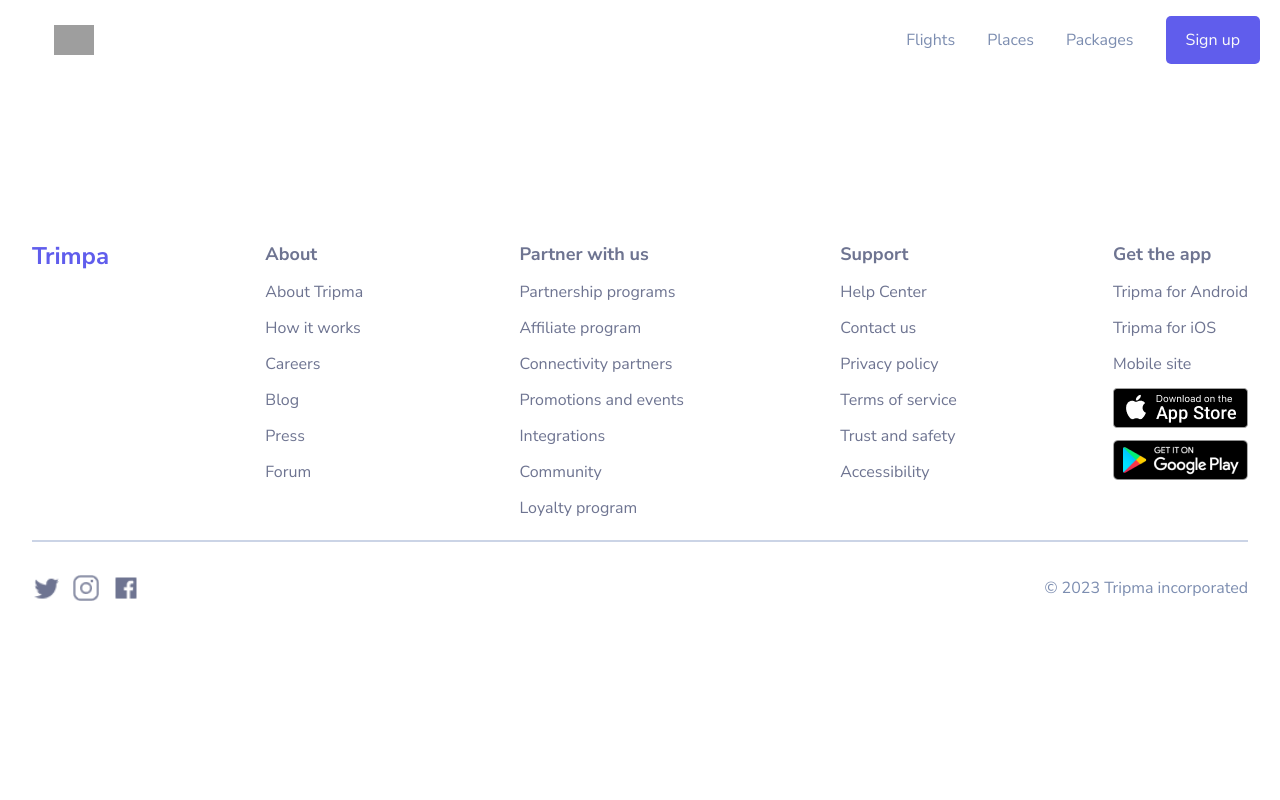
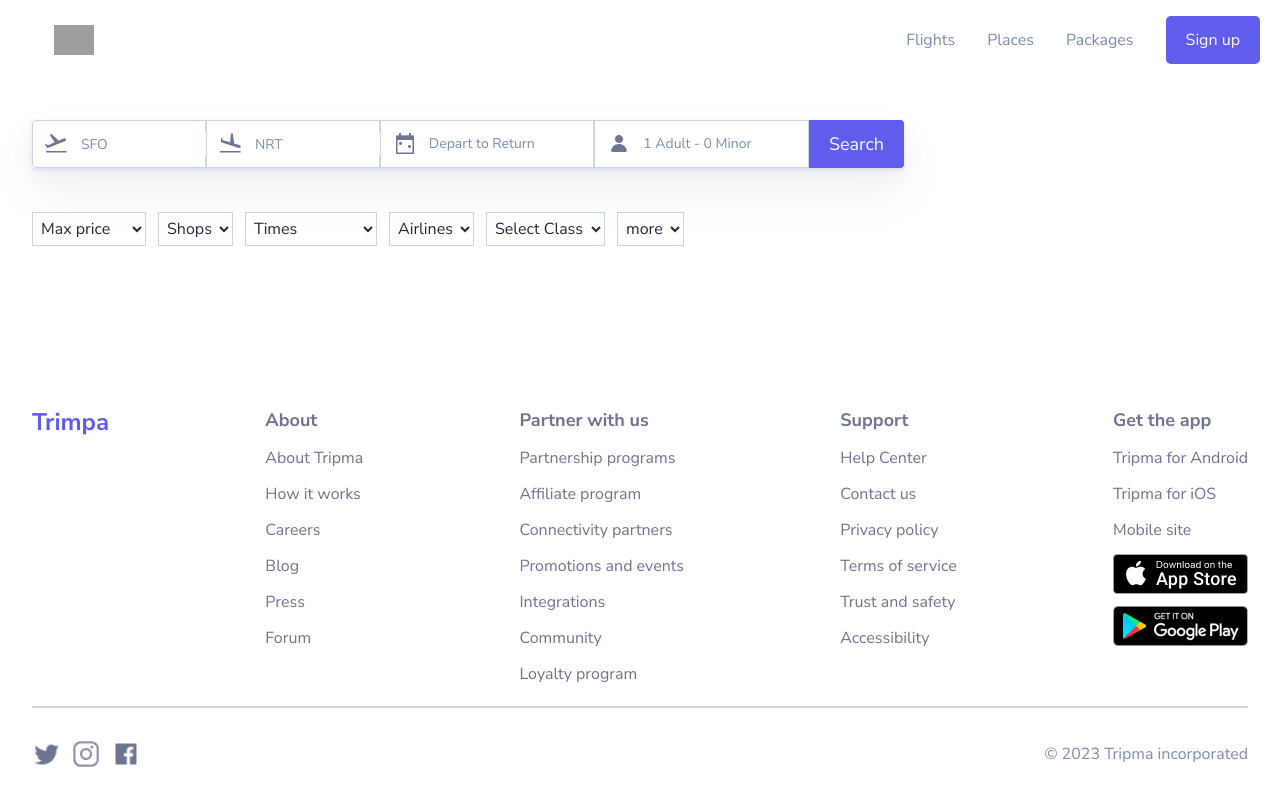
Before and after one commit to PrtHub/Tripma, a React (Vite) app: page /explore in a window 1280 px wide. Built offline with nearby package versions, Linux system fonts and the light colour scheme; grey boxes are pictures that could not be loaded.

Commit message:
SelectDetails created and finished

```diff
--- /dev/null
+++ b/src/components/SelectDetails.jsx
@@ -0,0 +1,226 @@
+import { departure, arrival, calendar, person } from "../assets/icons";
+
+import { DateRange } from "react-date-range";
+import "react-date-range/dist/styles.css";
+import "react-date-range/dist/theme/default.css";
+import { format } from "date-fns";
+import { useState } from "react";
+
+const SelectDetails = () => {
+  const [openDate, setOpenDate] = useState(false);
+  const [date, setDate] = useState([
+    {
+      startDate: new Date(),
+      endDate: new Date(),
+      key: "selection",
+    },
+  ]);
+
+  const [openOptions, setOpenOptions] = useState(false);
+  const [options, setOptions] = useState({
+    adult: 1,
+    minor: 0,
+  });
+
+  const handleOptions = (name, oparetion) => {
+    setOptions((prev) => {
+      return {
+        ...prev,
+        [name]: oparetion === "i" ? options[name] + 1 : options[name] - 1,
+      };
+    });
+  };
+
+  return (
+    <>
+      <div className="w-full">
+        <div className="lg:w-[872px] w-full flex flex-col gap-10">
+          <div className="flex w-full h-12 lg:flex-row items-center flex-col  shadowCard relative ">
+            <div className="flex w-full lg:w-[173.92px] h-full justify-start items-center border-[1px] border-[#CBD4E6] p-2 lg:rounded-l-[4px]">
+              <img src={departure} alt="departure" />
+              <input
+                type="text"
+                placeholder="SFO"
+                className="outline-none border-none ml-2 placeholder:text-[#7C8DB0] placeholder:text-sm placeholder:leading-6"
+              />
+            </div>
+
+            <div className="flex w-full lg:w-[173.92px] h-full justify-start items-center border-[1px] border-[#CBD4E6] p-2">
+              <img src={arrival} alt="departure" />
+              <input
+                type="text"
+                placeholder="NRT"
+                className="outline-none border-none ml-2 placeholder:text-[#7C8DB0] placeholder:text-sm placeholder:leading-6"
+              />
+            </div>
+
+            <div className="flex w-full  h-full justify-start items-center border-[1px] border-[#CBD4E6] p-2">
+              <img src={calendar} alt="calendar" />
+              <span
+                className="text-[#7C8DB0] text-sm leading-6 ml-2 cursor-pointer"
+                onClick={() => setOpenDate(!openDate)}
+              >
+                {openDate
+                  ? `${format(date[0].startDate, "dd/MM/yyyy")} to ${format(
+                      date[0].endDate,
+                      "dd/MM/yyyy"
+                    )}`
+                  : "Depart to Return"}
+              </span>
+              {openDate && (
+                <DateRange
+                  editableDateInputs={true}
+                  onChange={(item) => setDate([item.selection])}
+                  moveRangeOnFirstSelection={false}
+                  ranges={date}
+                  className="absolute top-64 lg:top-20 z-10 "
+                />
+              )}
+            </div>
+
+            <div className="flex w-full h-full justify-start items-center border-[1px] border-[#CBD4E6]  p-2">
+              <img src={person} alt="person" />
+              <span
+                className="text-[#7C8DB0] text-sm leading-6 ml-2 cursor-pointer"
+                onClick={() => setOpenOptions(!openOptions)}
+              >
+                {`${options.adult} Adult - ${options.minor} Minor `}
+              </span>
+              {openOptions && (
+                <div className="w-52 h-fit flex flex-col gap-4 rounded-md bg-white shadowCard absolute lg:top-[70px] top-64 p-4 z-10">
+                  <div className="flex justify-between items-center">
+                    <span className="text-[#7C8DB0] text-base leading-6">
+                      Adults:
+                    </span>
+                    <div className="flex items-center gap-4">
+                      <button
+                        className="border-2 border-[#605DEC] px-2 text-[#7C8DB0] disabled:cursor-not-allowed"
+                        onClick={() => handleOptions("adult", "d")}
+                        disabled={options.adult <= 1}
+                      >
+                        -
+                      </button>
+                      <span className="text-[#7C8DB0]">{options.adult}</span>
+                      <button
+                        className="border-2 border-[#605DEC] px-2 text-[#7C8DB0]"
+                        onClick={() => handleOptions("adult", "i")}
+                      >
+                        +
+                      </button>
+                    </div>
+                  </div>
+                  <div className="flex justify-between items-center">
+                    <span className="text-[#7C8DB0] text-base leading-6">
+                      Minors:
+                    </span>
+                    <div className="flex items-center gap-4">
+                      <button
+                        className="border-2 border-[#605DEC] px-2 text-[#7C8DB0] disabled:cursor-not-allowed"
+                        onClick={() => handleOptions("minor", "d")}
+                        disabled={options.minor <= 0}
+                      >
+                        -
+                      </button>
+                      <span className="text-[#7C8DB0]">{options.minor}</span>
+                      <button
+                        className="border-2 border-[#605DEC] px-2 text-[#7C8DB0]"
+                        onClick={() => handleOptions("minor", "i")}
+                      >
+                        +
+                      </button>
+                    </div>
+                  </div>
+                </div>
+              )}
+            </div>
+
+            <div className="w-full lg:w-[96px] ">
+              <button className="w-full bg-[#605DEC] text-[#FAFAFA] text-lg leading-6 h-[48px] px-5   lg:rounded-r-[4px]">
+                Search
+              </button>
+            </div>
+          </div>
+
+          {/* Select section */}
+
+          <div className="flex flex-wrap items-center  justify-start gap-3 mt-44 lg:mt-1 ">
+            <select
+              name="price"
+              id="max-price"
+              className="border-[1px] border-[#CBD4E6] bg-white text-[#27273F] p-1 cursor-pointer"
+            >
+              <option value="max-price" className="">
+                Max price
+              </option>
+              <option value="$100-300">$100-300</option>
+              <option value="$300-600">$300-600</option>
+              <option value="$600-1000">$600-1000</option>
+            </select>
+            <select
+              name="shops"
+              id="shops"
+              className="border-[1px] border-[#CBD4E6] bg-white text-[#27273F] p-1 cursor-pointer"
+            >
+              <option value="shops" className="">
+                Shops
+              </option>
+              {/* <option value="$100-300$">$100-300$</option>
+            <option value="$300-600$">$300-600$</option>
+            <option value="$600-1000$">$600-1000$</option> */}
+            </select>
+            <select
+              name="times"
+              id="times"
+              className="border-[1px] border-[#CBD4E6] bg-white text-[#27273F] p-1 cursor-pointer"
+            >
+              <option value="times" className="">
+                Times
+              </option>
+              <option value="7 AM - 4 PM">7 AM - 4 PM</option>
+              <option value="8 AM - 12 PM">8 AM - 12 PM</option>
+              <option value="6 PM - 10 PM">6 PM - 10 PM</option>
+            </select>
+            <select
+              name="airlines"
+              id="airlines"
+              className="border-[1px] border-[#CBD4E6] bg-white text-[#27273F] p-1 cursor-pointer"
+            >
+              <option value="airlines" className="">
+                Airlines
+              </option>
+              <option value="Japan">Japan</option>
+              <otion value="Hawai">Hawai</otion>
+              <option value="Dubai">Dubai</option>
+            </select>
+            <select
+              name="class"
+              id="class"
+              className="border-[1px] border-[#CBD4E6] bg-white text-[#27273F] p-1 cursor-pointer"
+            >
+              <option value="class" className="">
+                Select Class
+              </option>
+              <option value="A">A</option>
+              <option value="B">B</option>
+              <option value="C">C</option>
+            </select>
+            <select
+              name="price"
+              id="max-price"
+              className="border-[1px] border-[#CBD4E6] bg-white text-[#27273F] p-1 cursor-pointer"
+            >
+              <option value="max-price" className="">
+                more
+              </option>
+              {/* <option value="$100-300$">$100-300$</option>
+            <option value="$300-600$">$300-600$</option>
+            <option value="$600-1000$">$600-1000$</option> */}
+            </select>
+          </div>
+        </div>
+      </div>
+    </>
+  );
+};
+
+export default SelectDetails;
--- a/src/components/index.js
+++ b/src/components/index.js
@@ -3,6 +3,7 @@ import Footer from "./Footer";
 import Hero from "./Hero";
 import FlightDeals from "./FlightDeals";
 import Testimonials from "./Testimonials";
+import SelectDetails from "./SelectDetails";
 
 
 export {
@@ -10,5 +11,6 @@ export {
     Footer,
     Hero,
     FlightDeals,
+    SelectDetails,
     Testimonials
 }
--- a/src/pages/FlightExplore.jsx
+++ b/src/pages/FlightExplore.jsx
@@ -1,10 +1,13 @@
+import { SelectDetails } from "../components"
 
 
 const FlightExplore = () => {
   return (
     <>
-    <div className="px-8 ">
-
+    <div className="px-8 w-full flex flex-col">
+        <div className="mt-10">
+         <SelectDetails/>
+        </div>
     </div>
     </>
   )
```
